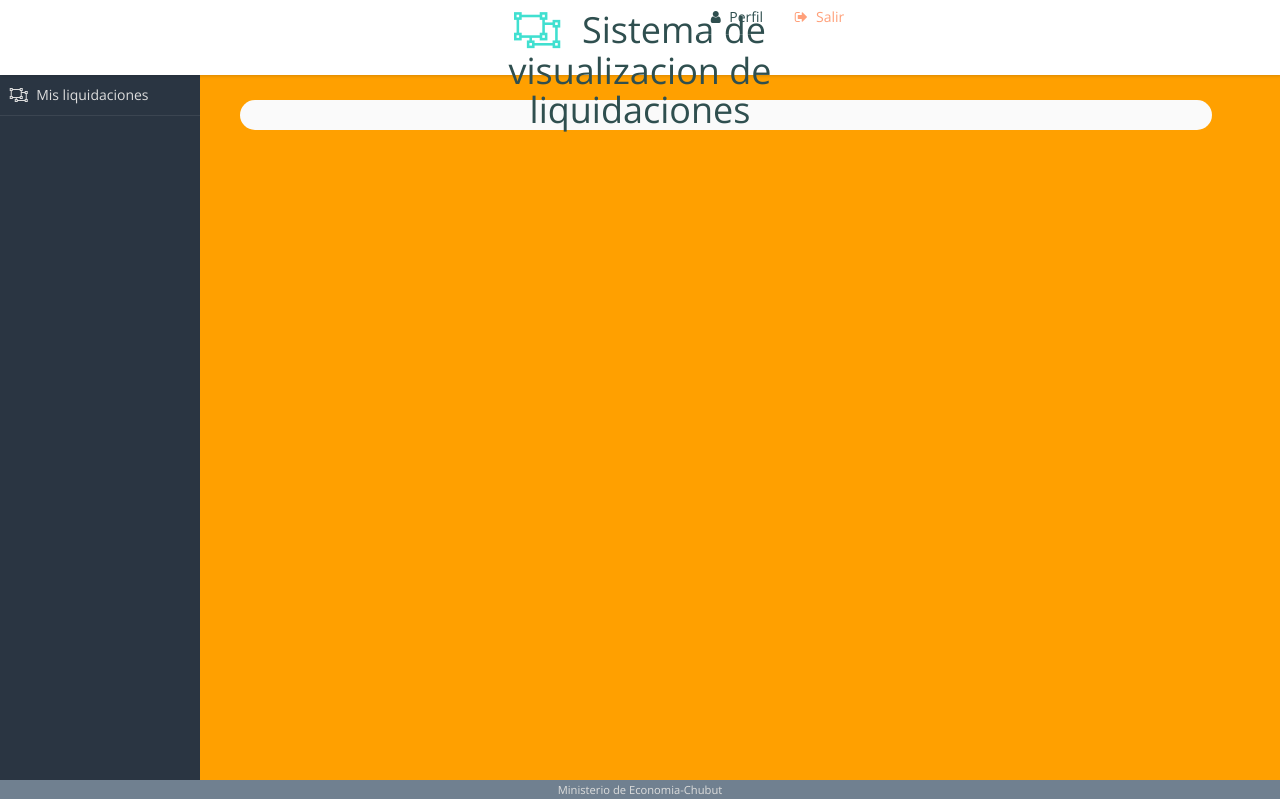
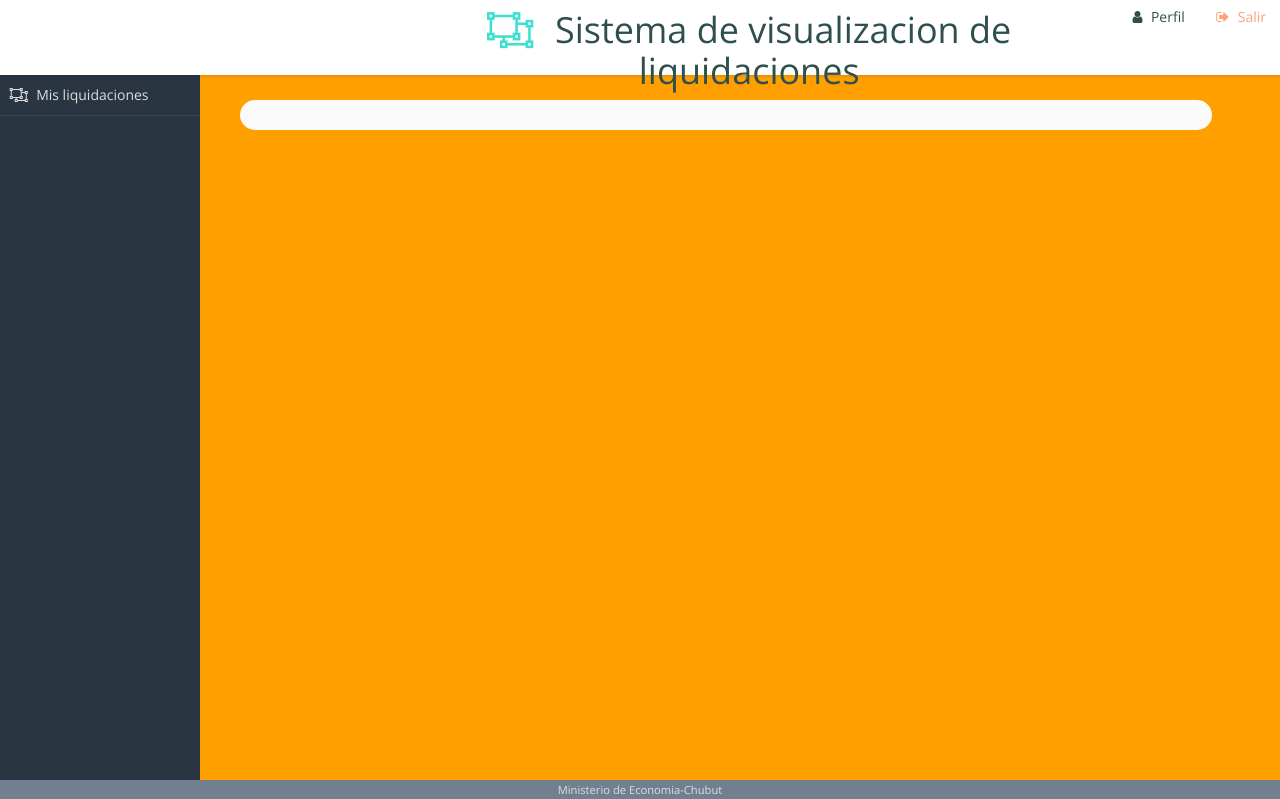
Before and after one commit to Anele13/Desarrollo-Web, a Django app: template desarrollo/templates/persona/agente.html in a window 1280 px wide. Shown: the top 799 px of the page. Run offline with Django 3.2, Linux system fonts and the light colour scheme; the template is opened without the code that fills it: values that come from a table or form of the project are taken from there, others are empty; data comes from the database, SQL or seed files in the repository; some libraries are stand-ins or nearby versions.

Commit message:
arreglos banner superior

```diff
--- a/desarrollo/templates/base/base_usuarios.html
+++ b/desarrollo/templates/base/base_usuarios.html
@@ -15,16 +15,16 @@
       {% block barra-superior%}
       <header role="banner">
       	<div class="row">
-      		<div class="col-md-4 col-md-offset-4">
+      		<div class="col-md-6 col-md-offset-4">
       			<div align="center">
       				<h1>Sistema de visualizacion de liquidaciones</h1>
-      			  <ul class="utilities">
-      			    <li class="users"><a href="#">Perfil</a></li>
-      			    <li class="logout warn"><a href="{% url 'logout' %}">Salir</a></li>
-      			  </ul>
-      			</div>
-      		</div>
-      	</div>
+            </div>
+          </div>
+        </div>
+			  <ul class="utilities">
+			    <li class="users"><a href="#">Perfil</a></li>
+			    <li class="logout warn"><a href="{% url 'logout' %}">Salir</a></li>
+			  </ul>
       </header>
       {% endblock %}
 
```
